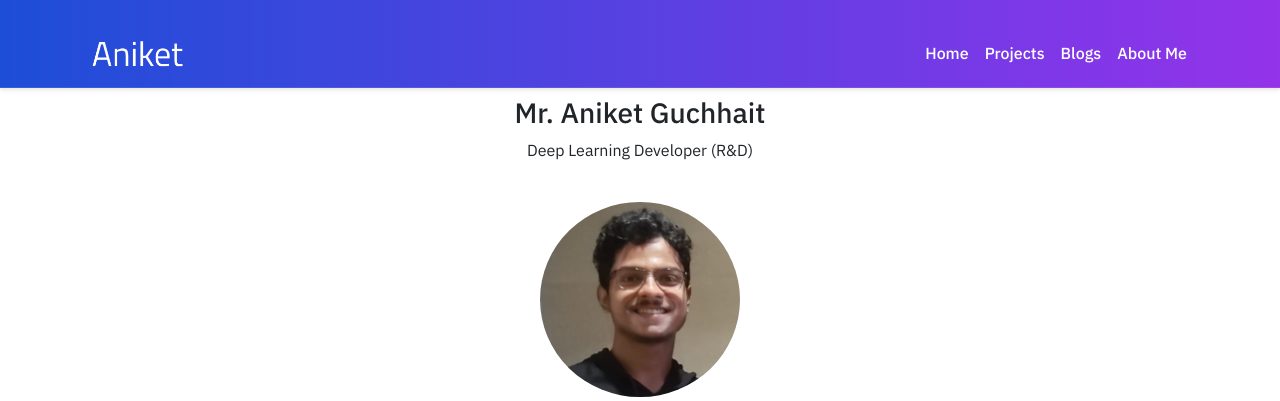
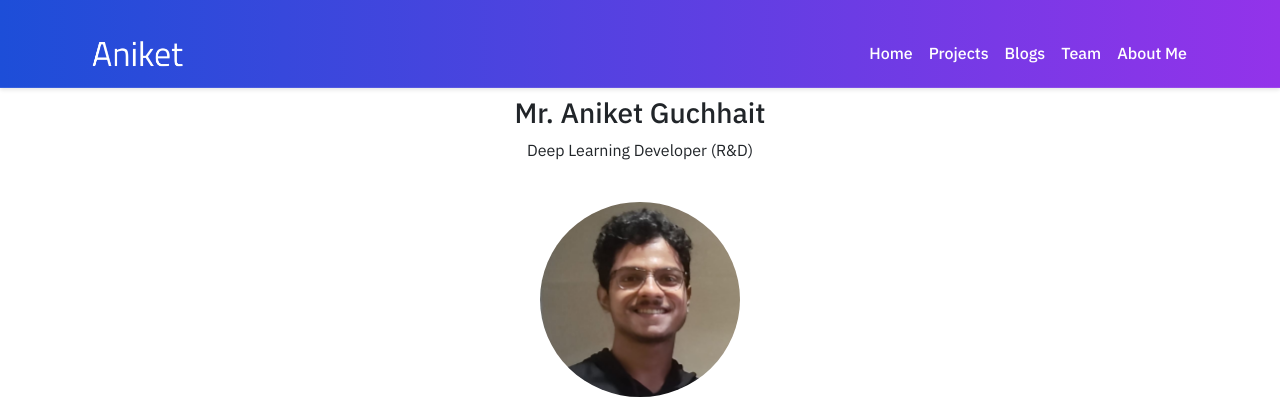
Before and after one commit to aniketrox/aniketofficial, a Flask app: page /about_boss in a window 1280 px wide. Shown: the top 401 px of the page. Run offline with Flask 3, Linux system fonts and the light colour scheme; some libraries are stand-ins or nearby versions.

Commit message:
Update base.html

```diff
--- a/templates/base.html
+++ b/templates/base.html
@@ -161,6 +161,9 @@
                         <a class="nav-link" href="/blogs">Blogs</a>
                     </li>
                     <li class="nav-item">
+                        <a class="nav-link" href="/team">Team</a>
+                    </li>
+                    <li class="nav-item">
                         <a class="nav-link" href="/about_boss">About Me</a>
                     </li>
                 </ul>
```
